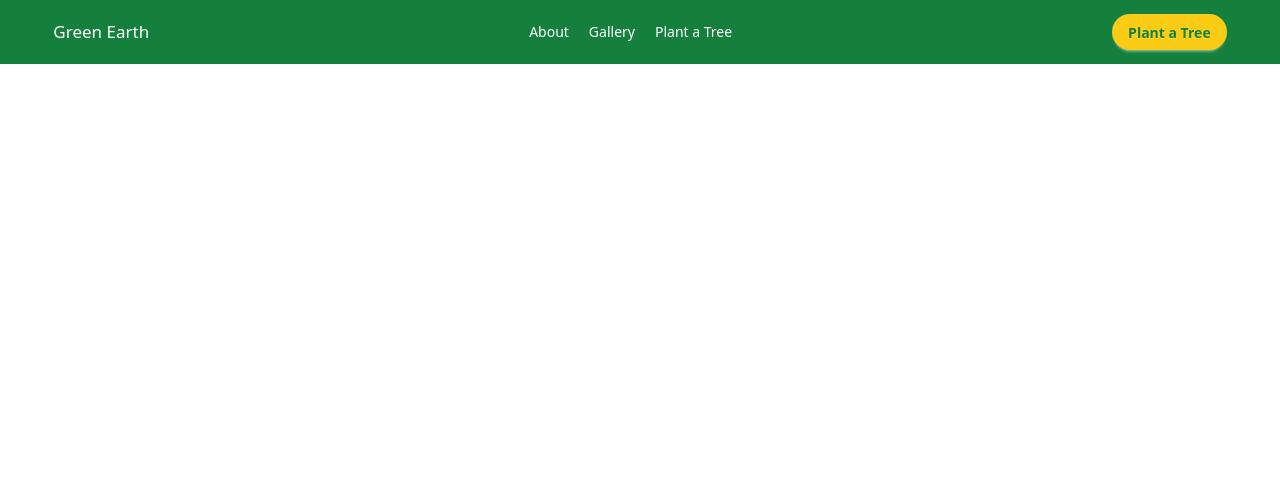
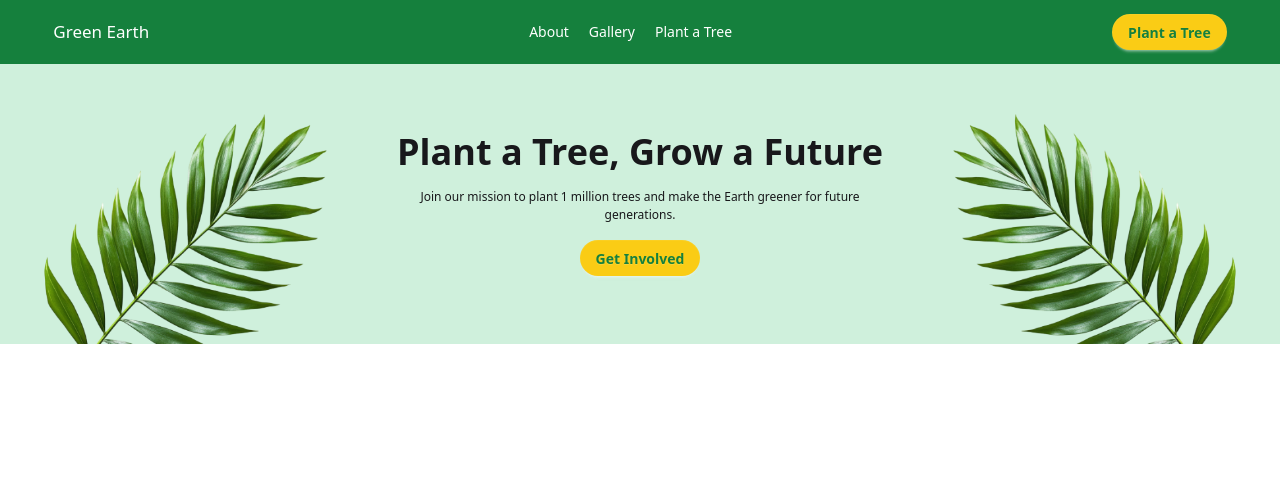
Before and after one commit to HSBHasib/PH-JS-Green-Earth-PJ, a plain HTML site: page index.html in a window 1280 px wide. Drawn offline with nearby package versions, Linux system fonts and the light colour scheme.

Commit message:
add hero section

```diff
--- a/index.html
+++ b/index.html
@@ -34,7 +34,22 @@
             </div>
          </nav>
 
+        <!-- Hero-Section -->
+        <section>
+                <div class=" bg-[#cff0dc] min-h-70 max-h-70 mx-auto flex justify-center items-center relative">
+                    <!-- bg images -->
+                    <div class="bg-[url('./assets/hero-leaf1.png')] h-100 w-90 bg-contain bg-no-repeat absolute top-[27px] left-0"></div>
+                    <div class="bg-[url('./assets/hero-leaf2.png')] h-100 w-90 bg-contain bg-no-repeat absolute top-[27px] right-0"></div>
 
+                    <div class="text-center space-y-4 ">
+                        <h1 class="text-4xl font-bold">Plant a Tree, Grow a Future</h1>
+                        <p class="text-[12px] w-[90%] mx-auto">Join our mission to plant 1 million trees and make the Earth greener for future generations.</p>
+                        <div>
+                            <button class="btn rounded-full bg-[#FACC15] text-[#15803D] font-semibold border-none h-9">Get Involved</button>
+                        </div>
+                    </div>
+                </div>
+        </section>
     </header>
 
     <script src="./script.js"></script>
```
